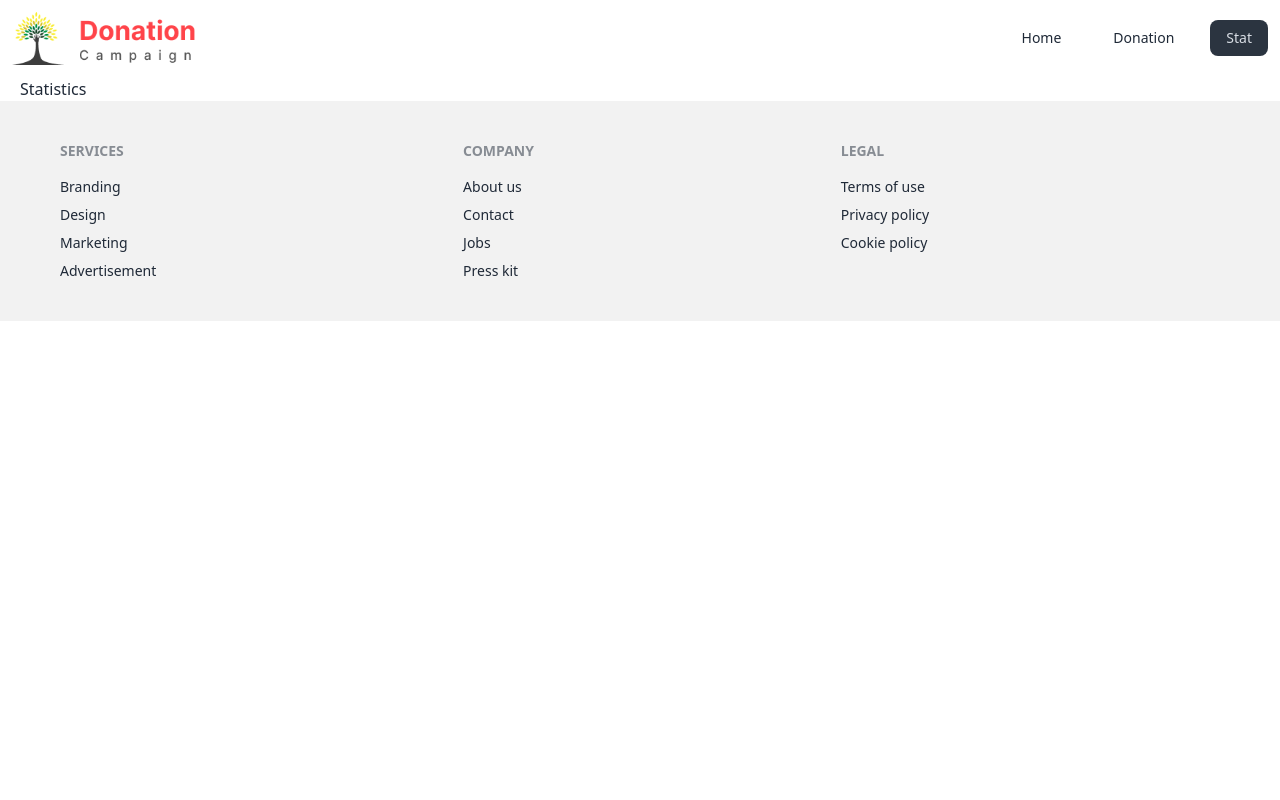
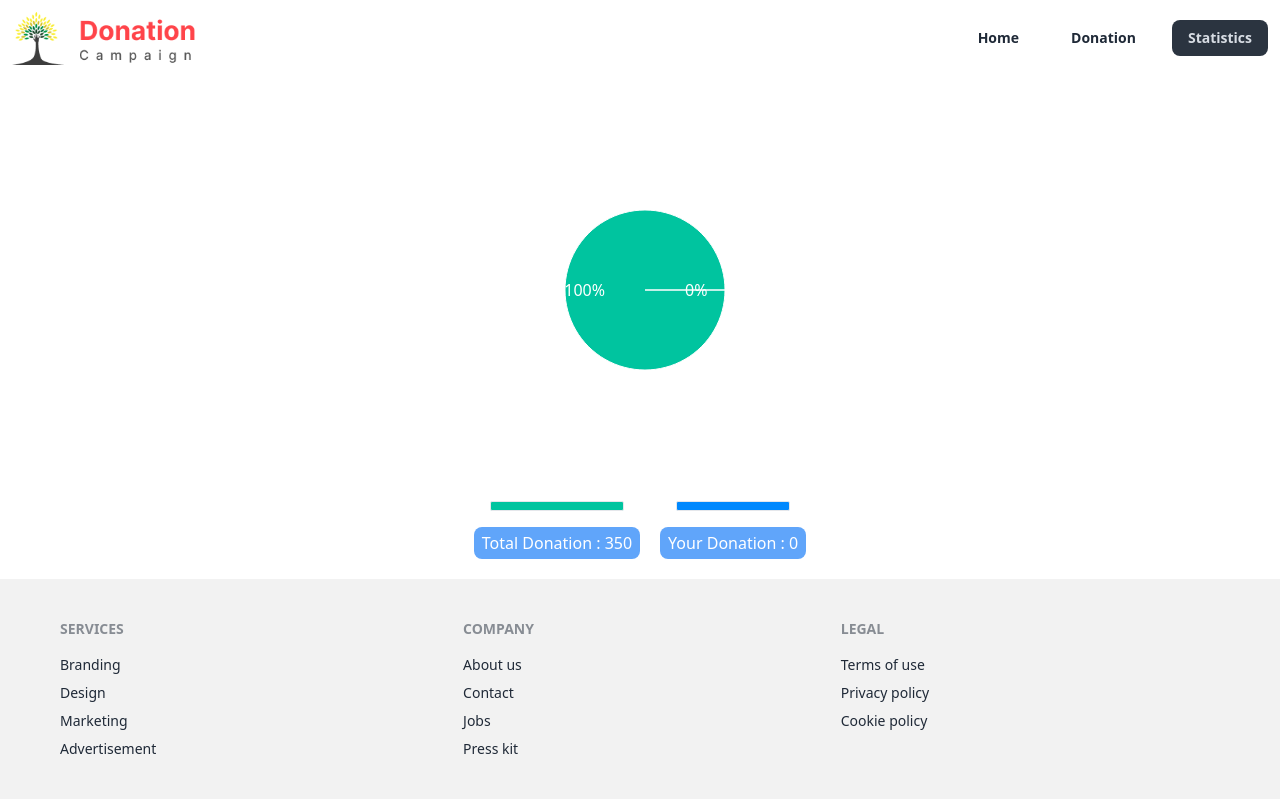
Before and after one commit to Asif3359/Donation-Campaing, a React (Vite) app: page /statistics in a window 1280 px wide. Built offline with nearby package versions, Linux system fonts and the light colour scheme.

Commit message:
added statics page and add pie chart

```diff
--- a/package.json
+++ b/package.json
@@ -10,12 +10,16 @@
     "preview": "vite preview"
   },
   "dependencies": {
+    "@emotion/react": "^11.11.1",
+    "@emotion/styled": "^11.11.0",
+    "@mui/material": "^5.14.10",
     "@mui/x-charts": "^6.0.0-alpha.12",
     "localforage": "^1.10.0",
     "match-sorter": "^6.3.1",
     "react": "^18.2.0",
     "react-dom": "^18.2.0",
     "react-router-dom": "^6.16.0",
+    "recharts": "^2.8.0",
     "sort-by": "^1.2.0"
   },
   "devDependencies": {
--- a/src/Components/Header/NavBar.jsx
+++ b/src/Components/Header/NavBar.jsx
@@ -11,7 +11,7 @@ const NavBar = () => {
                 <div className="flex-none">
                     <ul className="menu menu-horizontal px-1">
                         <div className='hidden md:flex gap-5'>
-                            <li><NavLink
+                            <li className='font-semibold'><NavLink
                                 to="/"
                                 className={({ isActive, isPending }) =>
                                     isActive
@@ -23,7 +23,7 @@ const NavBar = () => {
                             >
                                 Home
                             </NavLink></li>
-                            <li><NavLink
+                            <li className='font-semibold'><NavLink
                                 to="/donation"
                                 className={({ isActive, isPending }) =>
                                     isActive
@@ -35,7 +35,7 @@ const NavBar = () => {
                             >
                                 Donation
                             </NavLink></li>
-                            <li><NavLink
+                            <li className='font-semibold'><NavLink
                                 to="/statistics"
                                 className={({ isActive, isPending }) =>
                                     isActive
@@ -45,16 +45,16 @@ const NavBar = () => {
                                             : ""
                                 }
                             >
-                                Stat
+                                Statistics
                             </NavLink></li>
 
                         </div>
                         <li className='md:hidden'>
                             <details>
                                 <summary >
-                                   <p className='text-bold'> Menu</p>
+                                   <p className='font-bold'>Menu</p>
                                 </summary>
-                                <ul className="p-2 bg-base-100 z-30">
+                                <ul className=" p-2 bg-base-100 z-30">
                                     <li><NavLink
                                         to="/"
                                         className={({ isActive, isPending }) =>
--- a/src/Pagees/Donation/Donation.jsx
+++ b/src/Pagees/Donation/Donation.jsx
@@ -21,17 +21,20 @@ const Donation = () => {
     };
     return (
         <div className='px-5 mt-7 mb-7'>
-            <button className='btn btn-sm btn-primary my-2' onClick={handleShowAll}>
-                {showAll ? 'Show Less' : 'Show All'} {/* Toggle button text */}
-            </button>
             <div className='grid grid-cols-1 md:grid-cols-1 lg:grid-cols-2  gap-5'>
                 {showAll ?
-                    donationData.map((donation, index) => <Donated  key={index} donation={donation} ></Donated>)
+                    donationData.map((donation, index) => <Donated key={index} donation={donation} ></Donated>)
                     :
-                    donationData.slice(0, 4).map((donation, index) => <Donated  key={index} donation={donation} ></Donated>)
+                    donationData.slice(0, 4).map((donation, index) => <Donated key={index} donation={donation} ></Donated>)
 
                 }
             </div>
+            <div className='flex justify-center items-start m-5'>
+                <button className='btn btn-sm btn-primary my-2 ' onClick={handleShowAll}>
+                    {showAll ? 'Show Less' : 'Show All'} {/* Toggle button text */}
+                </button>
+            </div>
+
         </div>
     );
 };
--- a/src/Pagees/DonationDetails/DonationDetails.jsx
+++ b/src/Pagees/DonationDetails/DonationDetails.jsx
@@ -13,10 +13,6 @@ const DonationDetails = () => {
     useEffect(()=>{
         const suspectDonation = donationDetails.find(dona => dona.id==id);
         setDonation(suspectDonation);
-
-
-
-
 
     },[id,donationDetails])
 
@@ -50,11 +46,11 @@ const DonationDetails = () => {
                 <div className='absolute bottom-0 w-full left-0 py-4 px-2 bg-[#00000047]'>
                     <button onClick={()=>handleDetails()}  style={{
                         backgroundColor:`${donation.text_button_bg_color}`
-                    }} className=' btn text-white'>Details</button>
+                    }} className=' btn text-white'>Donate ${donation.price}</button>
                 </div>
             </div>
             <h1 className='text-2xl md:text-5xl font-semibold mb-2 md:mb-6 mt-4'>{donation.title}</h1>
-            <p className='py-1 mb-4'>{donation.description}</p>
+            <p className='py-1 mb-4' >{donation.description}</p>
         </div>
     );
 };
--- a/src/Pagees/Statistics/Statistics.jsx
+++ b/src/Pagees/Statistics/Statistics.jsx
@@ -1,10 +1,95 @@
-import React from 'react';
+
+import React, { useEffect, useState } from "react";
+import { useLoaderData } from "react-router-dom";
+// import { BarChart, Bar, ResponsiveContainer, CartesianGrid, XAxis, YAxis, Tooltip, Legend, } from "recharts";
+import { PieChart, Pie, Cell } from "recharts";
 
 const Statistics = () => {
+    const allDonation = useLoaderData();
+
+    const [price, setPrice] = useState(0);
+    // const [donationData, setDonationData] = useState([]);
+    const [localPrice, setLocalPrice] = useState(0);
+
+
+    useEffect(() => {
+        const localStorageData = localStorage.getItem('donations');
+
+        if (localStorageData) {
+            const parsedData = JSON.parse(localStorageData);
+            // setDonationData(parsedData);
+            const localTotalPrice = parsedData.reduce((localTotal, localItem) => localTotal + localItem.price, 0);
+            setLocalPrice(localTotalPrice);
+        }
+        const total_price = allDonation.reduce((total, item) => total + item.price, 0);
+        setPrice(total_price);
+
+    }, []);
+
+
+    const data = [
+        { name: "Group A", value: ((localPrice / price).toFixed(3) * 100) },
+        { name: "Group B", value: 100 - ((localPrice / price).toFixed(3) * 100) },
+
+    ];
+
+    const COLORS = ["#0088FE", "#00C49F", "#FFBB28", "#FF8042"];
+
+    const RADIAN = Math.PI / 180;
+    const renderCustomizedLabel = ({ cx, cy, midAngle, innerRadius, outerRadius, percent, index }) => {
+        const radius = innerRadius + (outerRadius - innerRadius) * 0.5;
+        const x = cx + radius * Math.cos(-midAngle * RADIAN);
+        const y = cy + radius * Math.sin(-midAngle * RADIAN);
+
+        return (
+            <text
+                x={x}
+                y={y}
+                fill="white"
+                textAnchor={x > cx ? "start" : "end"}
+                dominantBaseline="central"
+            >
+                {`${(percent * 100).toFixed(0)}%`}
+            </text>
+        );
+    };
+
+
     return (
-        <div className='px-5'>
-            Statistics
+        <div className="px-5 mt-2">
+            <div className="flex justify-center items-center">
+                <PieChart width={400} height={400}>
+                    <Pie
+                        data={data}
+                        cx={200}
+                        cy={200}
+                        labelLine={false}
+                        label={renderCustomizedLabel}
+                        outerRadius={80}
+                        fill="#8884d8"
+                        dataKey="value"
+                    >
+                        {data.map((entry, index) => (
+                            <Cell key={`cell-${index}`} fill={COLORS[index % COLORS.length]} />
+                        ))}
+                    </Pie>
+                </PieChart>
+            </div>
+            <div className="flex  gap-5 justify-center items-center mb-5 ">
+                <div>
+                    <div className="border bg-[#00C49F] m-4 py-1 rounded-sm"></div>
+                    <p className="bg-blue-400 px-2 py-1 rounded-lg text-white">Total Donation : {price}</p>
+                </div>
+                <div>
+                    <div className="border bg-[#0088FE] m-4 py-1 rounded-sm"></div>
+                    <p className="bg-blue-400 px-2 py-1 rounded-lg text-white">Your Donation : {localPrice}</p>
+                </div>
+            </div>
+            <div>
+
+            </div>
         </div>
+
     );
 };
 
--- a/src/main.jsx
+++ b/src/main.jsx
@@ -29,6 +29,7 @@ const router = createBrowserRouter([
       {
         path: "/statistics",
         element:<Statistics></Statistics>,
+        loader:()=> fetch("/DonationCampaing.json")
       },
       {
         path: "/donationDetails/:id",
```
Also changed, not shown: 1 other file (tests, documents, lock files or other folders).
